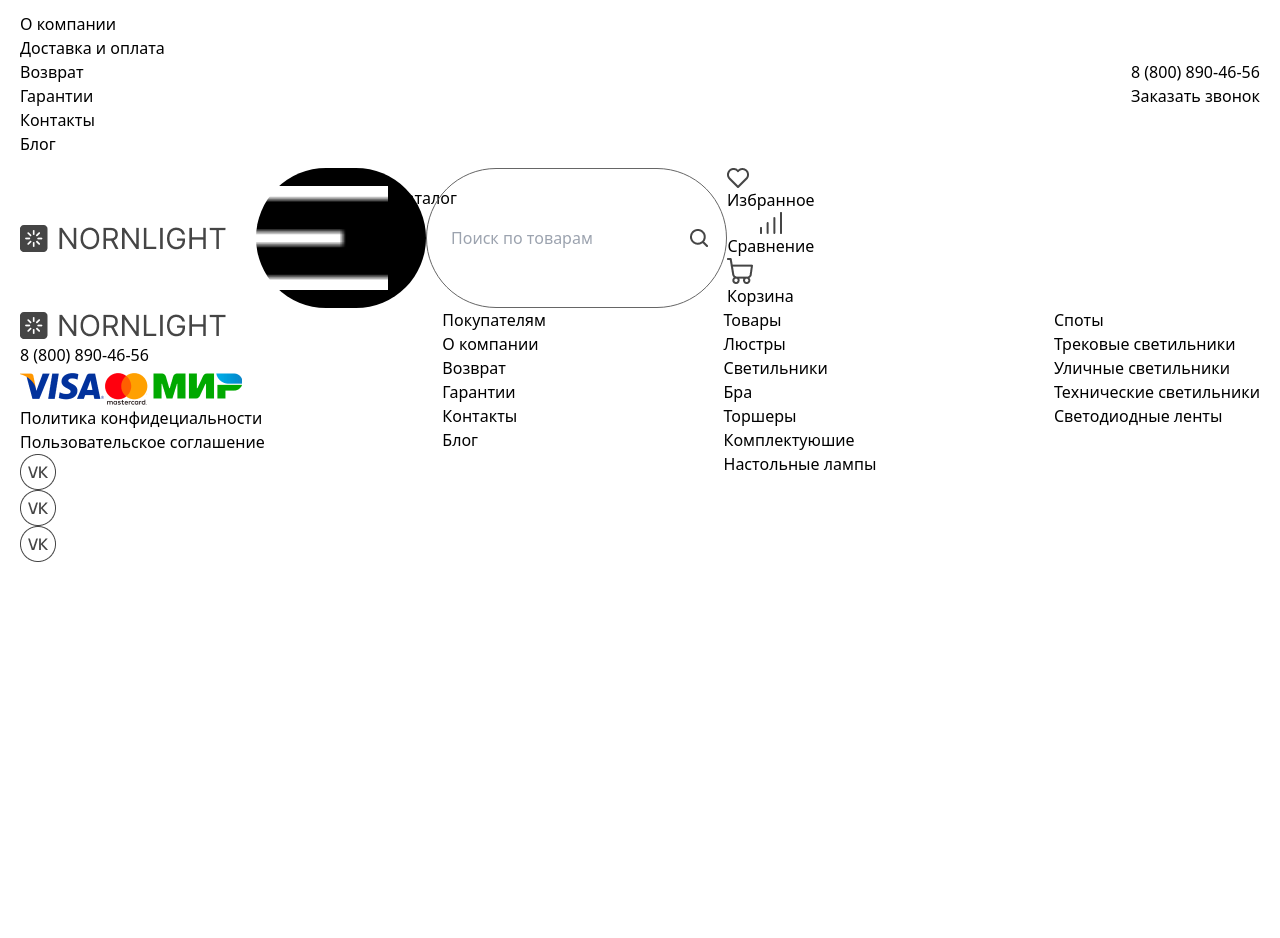
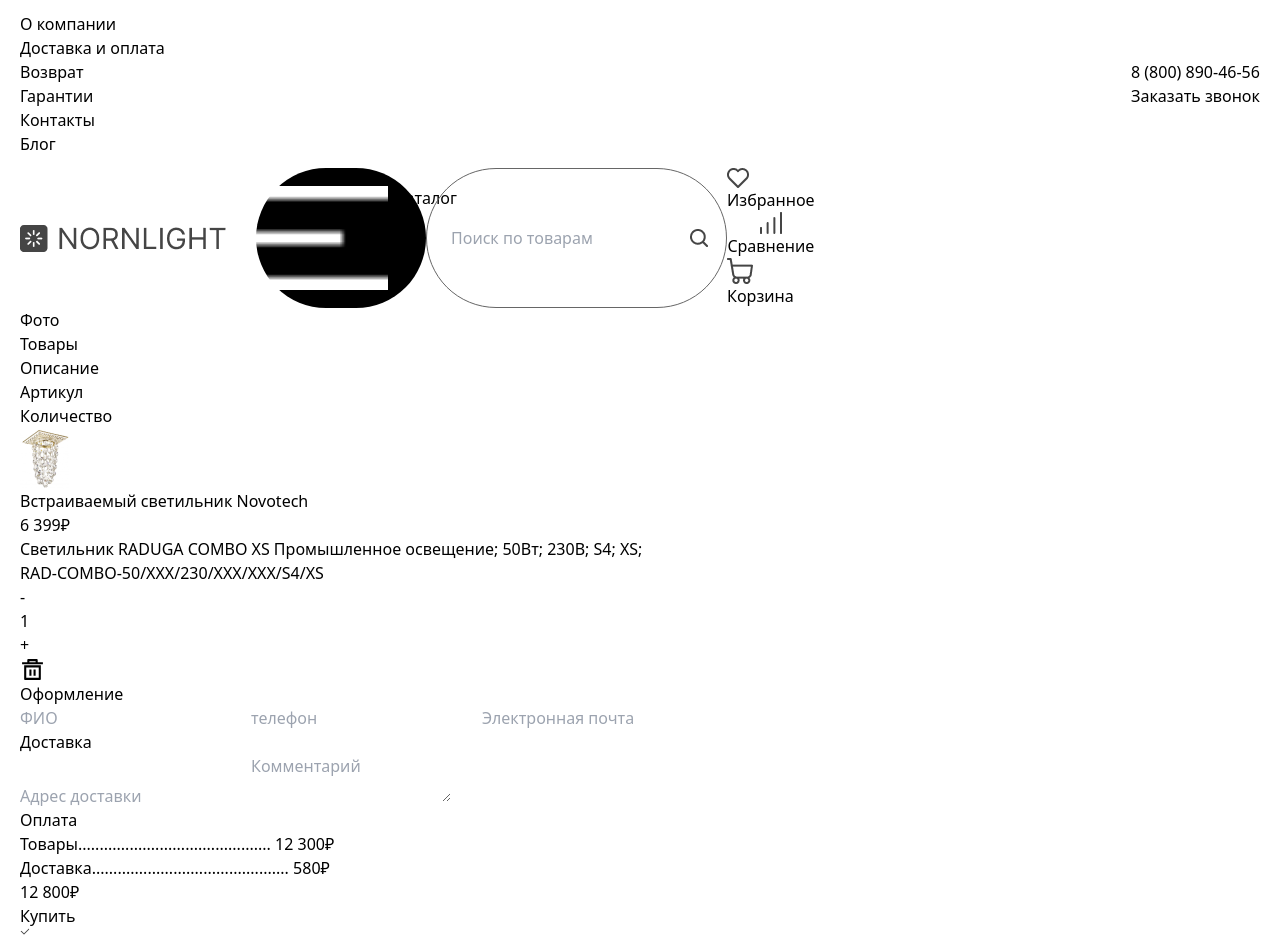
Before and after one commit to DasturchiQurbonboyev/Bitiruv-imtihon, a React (Vite) app: page /card in a window 1280 px wide. Shown: the top 938 px of the page. Before the commit the page ends 800 px from the top, so only its background shows below. Built offline with nearby package versions, Linux system fonts and the light colour scheme.

Commit message:
xasxasxa

```diff
--- a/src/App.jsx
+++ b/src/App.jsx
@@ -35,7 +35,7 @@
         <Route path='/wishlist' element={<Like />} />
         <Route path='/single' element={<Single />} />
         <Route path='/products' element={<ProductsPage />} />
-        <Route path='/cart' element={<CartPage />} />
+        <Route path='/card' element={<CartPage />} />
       </Routes>
       <ToastContainer />
       <Footer />
--- a/src/components/cart/CartComponent.jsx
+++ b/src/components/cart/CartComponent.jsx
@@ -1,8 +1,97 @@
 import React from 'react'
+import productImg from '../../assets/product/cartImg.png'
+import ptichka from '../../assets/product/ptichka.png'
+import { RiDeleteBin5Line } from 'react-icons/ri'
 
 const CartComponent = () => {
     return (
-        <div className='kontainer'>CartComponent</div>
+        <div className='kontainer'>
+            <div className='bg-[#F2F2F2] px-[46px] py-[36px] rounded-[20px]'>
+                <div className=' flex'>
+                    <div className='w-[120px]'>
+                        <p className='text-[#454545] text-[16px] font-[500]  '>Фото</p>
+                    </div>
+                    <div className='grid flex-grow grid-cols-4 gap-3 pb-[28px]'>
+                        <div>
+                            <p className='text-[#454545] text-[16px] font-[500]  '>Товары</p>
+                        </div>
+                        <div>
+                            <p className='text-[#454545] text-[16px] font-[500]  '>Описание</p>
+                        </div>
+                        <div>
+                            <p className='text-[#454545] text-[16px] font-[500]  '>Артикул</p>
+                        </div>
+                        <div>
+                            <p className='text-[#454545] text-[16px] font-[500]  '>Количество</p>
+                        </div>
+                    </div>
+                </div>
+                <div className=' flex gap-9 pt-[20px] border-t-2 '>
+                    <div className='w-[120px]'>
+                        <div className='bg-white w-[80px] h-[80px] flex justify-center items-center rounded-[15px]'>
+                            <img src={productImg} alt="" />
+                        </div>
+                    </div>
+                    <div className='grid flex-grow grid-cols-4 gap-3'>
+                        <div>
+                            <p className='text-[#454545] text-[16px] font-[600]'>Встраиваемый светильник Novotech</p>
+                            <p>6 399₽</p>
+                        </div>
+                        <div>
+                            <p className='text-[#454545] text-[16px] font-[600]'>Светильник RADUGA COMBO XS Промышленное освещение; 50Вт; 230В; S4; XS;</p>
+                        </div>
+                        <div>
+                            <p className='text-[#454545] text-[16px] font-[600]'>
+                                RAD-COMBO-50/XXX/230/XXX/XXX/S4/XS
+                            </p>
+                        </div>
+                        <div className='flex justify-between items-center'>
+                            <div className='flex gap-5 items-center '>
+                                <p>-</p>
+                                <p className='w-[60px] h-[60px] border rounded-[10px] flex justify-center items-center'>1</p>
+                                <p>+</p>
+                            </div>
+                            <div>
+                                <RiDeleteBin5Line size={25} />
+                            </div>
+                        </div>
+                    </div>
+                </div>
+            </div>
+
+            <div className='mt-[20px] bg-[#F2F2F2] rounded-[20px] px-[46px] py-[36px]  '>
+                <p className='text-[#454545] text-[32px] font-[700]    '>Оформление</p>
+                <div className='grid grid-cols-3 gap-5 pt-[30px] pb-[37px] border-b-2'>
+                    <input className='border-2 outline-none bg-inherit px-[20px] py-[14px] rounded-[100px] ' type="text" placeholder='ФИО' />
+                    <input className='border-2 outline-none bg-inherit px-[20px] py-[14px] rounded-[100px] ' type="text" placeholder='телефон' />
+                    <input className='border-2 outline-none bg-inherit px-[20px] py-[14px] rounded-[100px] ' type="email" placeholder='Электронная почта' />
+                </div>
+                <p className='text-[#454545] text-[32px] font-[700] mt-[37px]   '>Доставка</p>
+                <div className='flex flex-col gap-[31px] pb-[50px] pt-[31px]'>
+                    <input className='max-w-[780px] w-full border-2 outline-none bg-inherit px-[20px] py-[14px] rounded-[100px] ' type="text" placeholder='Адрес доставки' />
+                    <textarea className='resize-none max-w-[780px] rounded-[26px] h-[150px] bg-inherit border  px-[20px] py-[14px]  ' placeholder='Комментарий' name="" id=""></textarea>
+                </div>
+            </div>
+
+            <div className='mt-[20px] bg-[#F2F2F2] rounded-[20px] px-[46px] py-[36px]  '>
+                <p className='text-[#454545] text-[32px] font-[700]    '>Оплата</p>
+                <div className='flex gap-10 pt-8'>
+                    <p className='text-[#454545] text-[16px] font-[600]'>Товары............................................. 12 300₽</p>
+                    <p className='text-[#454545] text-[16px] font-[600]'>Доставка.............................................. 580₽</p>
+                </div>
+
+                <p className='pt-[69px] text-[#454545] text-[24px] font-[700]'>12 800₽</p>
+                <div className='flex gap-6 items-center pt-[28px]'>
+                    <button className='max-w-[324px] w-full bg-[#454545] py-[14px] rounded-[100px] text-white  '>Купить</button>
+                    <div className='flex items-center gap-1'>
+                        <div className='w-[16px] h-[16px] rounded-[50%] border border-[#454545] flex justify-center items-center'>
+                            <img src={ptichka} alt="" />
+                        </div>
+                        <p>Я согласен наобработку моих персональных данных</p>
+                    </div>
+                </div>
+            </div>
+        </div>
     )
 }
 
--- a/src/components/products/Products.jsx
+++ b/src/components/products/Products.jsx
@@ -8,7 +8,7 @@
 import { FaHeart, FaRegHeart } from 'react-icons/fa'
 import { FcLike } from 'react-icons/fc'
 import { useDispatch, useSelector } from 'react-redux'
-// import { toggleSingle } from '../../context/slice/singleSlice.js'
+import { toggleSingle } from '../../context/slice/singleSlice.js'
 import { toggleWishlist } from '../../context/slice/wishlistSlice.js'
 
 const Products = () => {
--- a/src/components/single-component/SingleComponent.jsx
+++ b/src/components/single-component/SingleComponent.jsx
@@ -21,7 +21,6 @@
     const cartItems = useSelector(state => state.cart.value);
     const wishlist = useSelector((state) => state.wishlist.value);
     const isWishlisted = wishlist.some((item) => item._id === singleData._id);
-    console.log(wishlist);
 
     let exists = cartItems.some(item => item.id === singleData.id);
 
@@ -31,7 +30,7 @@
     };
 
     const handleAddToCart = () => {
-        dispatch(addToCart(singleData)); // singleData ma'lumotlarini cardga qo'shish
+        dispatch(addToCart(singleData));
     };
 
     return (
@@ -81,11 +80,10 @@
                                 </div>
                                 <div onClick={handleWishlistToggle} className='cursor-pointer bg-[#F8F8F8] flex items-center justify-center w-[52px] h-[52px] rounded-[10px]'>
                                     {
-                                        isWishlisted ?
-                                            <FaHeart className='size-5' /> :
-                                            <FaRegHeart className='size-5' />
+                                        wishlist.some(w => w.id === singleData.id) ?
+                                            <FaHeart size={25} /> :
+                                            <FaRegHeart size={25} />
                                     }
-
                                 </div>
                             </div>
                         </div>
```
Also changed, not shown: src/assets/product/cartImg.png (added), src/assets/product/ptichka.png (added).
